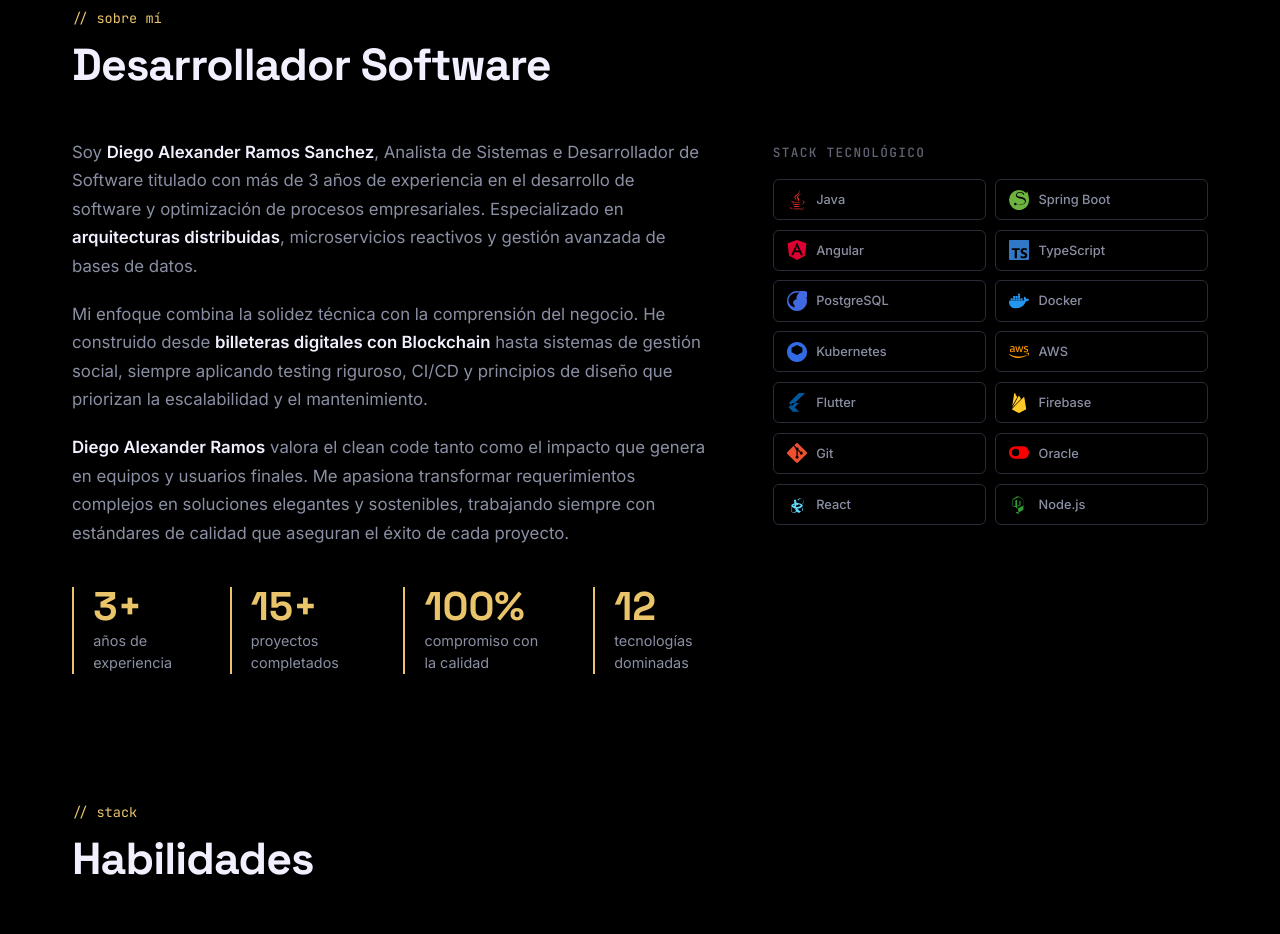
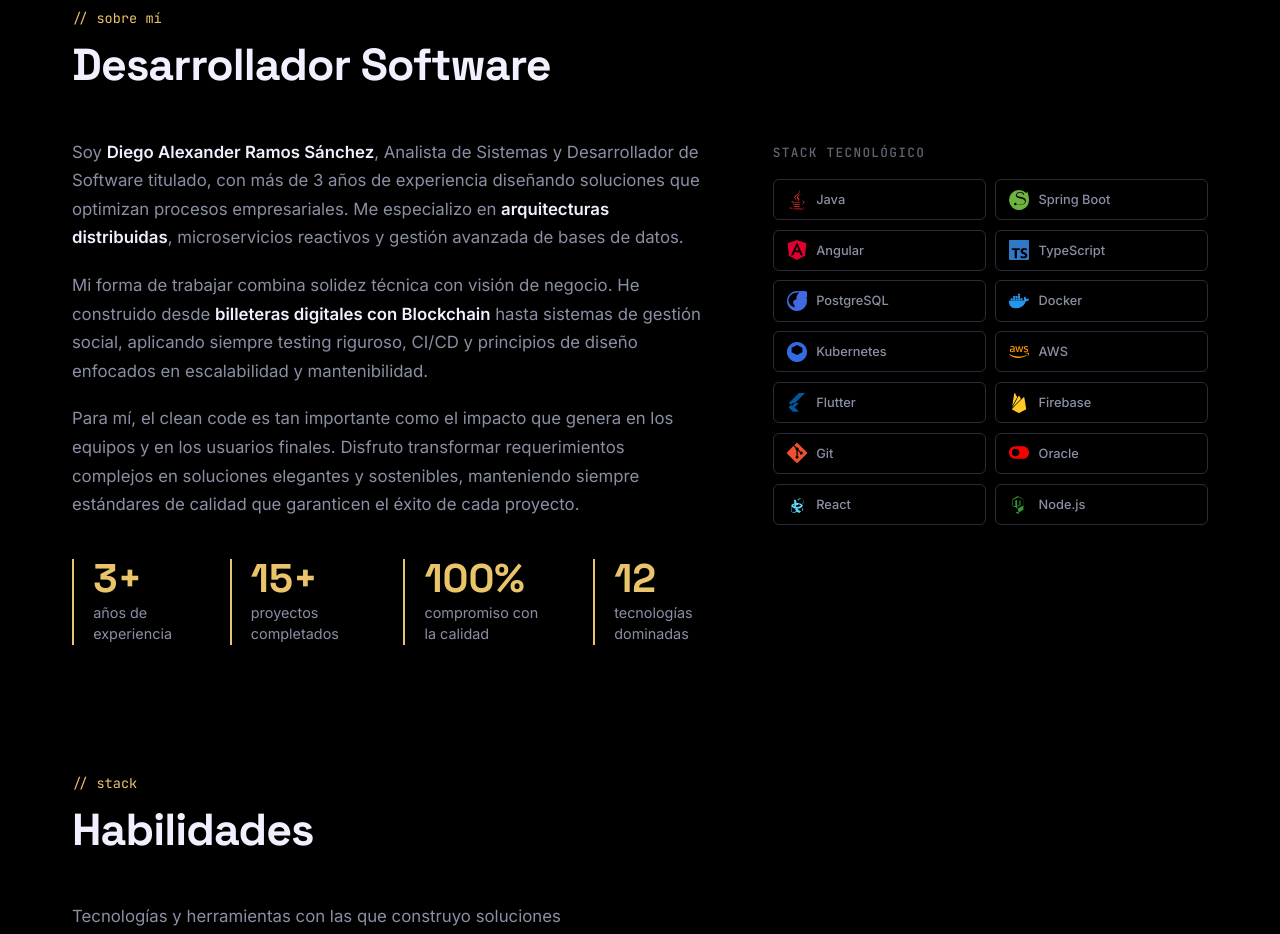
Before and after one commit to DiegoRamosSanchez/react_portafolio, a React (Vite) app: page / in a window 1280 px wide. Shown: the part 920-1854 px from the top of the page. Built offline with nearby package versions, Linux system fonts and the light colour scheme.

Commit message:
LOW : UPDATE DATA

```diff
--- a/src/data/about.js
+++ b/src/data/about.js
@@ -75,11 +75,11 @@ export const aboutData = {
   eyebrow: "// sobre mí",
   title: "Desarrollador Software",
   paragraphs: [
-    "Soy <strong>Diego Alexander Ramos Sanchez</strong>, Analista de Sistemas e Desarrollador de Software titulado con más de 3 años de experiencia en el desarrollo de software y optimización de procesos empresariales. Especializado en <strong>arquitecturas distribuidas</strong>, microservicios reactivos y gestión avanzada de bases de datos.",
+    "Soy <strong>Diego Alexander Ramos Sánchez</strong>, Analista de Sistemas y Desarrollador de Software titulado, con más de 3 años de experiencia diseñando soluciones que optimizan procesos empresariales. Me especializo en <strong>arquitecturas distribuidas</strong>, microservicios reactivos y gestión avanzada de bases de datos.",
 
-    "Mi enfoque combina la solidez técnica con la comprensión del negocio. He construido desde <strong>billeteras digitales con Blockchain</strong> hasta sistemas de gestión social, siempre aplicando testing riguroso, CI/CD y principios de diseño que priorizan la escalabilidad y el mantenimiento.",
+    "Mi forma de trabajar combina solidez técnica con visión de negocio. He construido desde <strong>billeteras digitales con Blockchain</strong> hasta sistemas de gestión social, aplicando siempre testing riguroso, CI/CD y principios de diseño enfocados en escalabilidad y mantenibilidad.",
 
-    "<strong>Diego Alexander Ramos</strong> valora el clean code tanto como el impacto que genera en equipos y usuarios finales. Me apasiona transformar requerimientos complejos en soluciones elegantes y sostenibles, trabajando siempre con estándares de calidad que aseguran el éxito de cada proyecto."
+    "Para mí, el clean code es tan importante como el impacto que genera en los equipos y en los usuarios finales. Disfruto transformar requerimientos complejos en soluciones elegantes y sostenibles, manteniendo siempre estándares de calidad que garanticen el éxito de cada proyecto."
   ],
   stats: [
     { number: "3+", label: "años de experiencia" },
```
